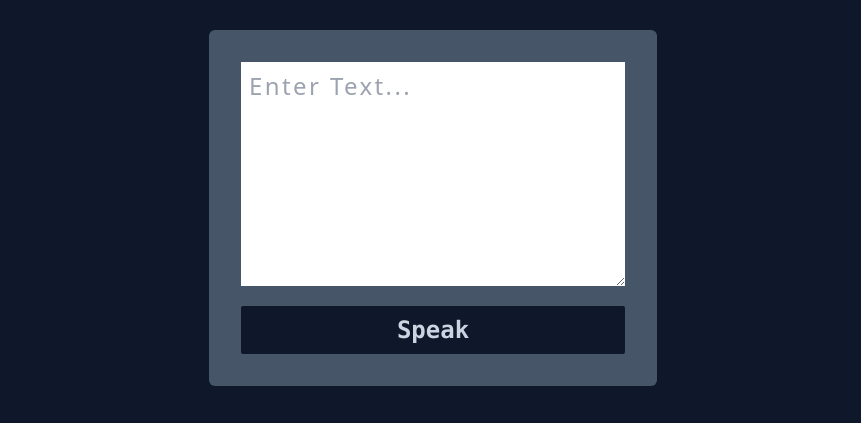
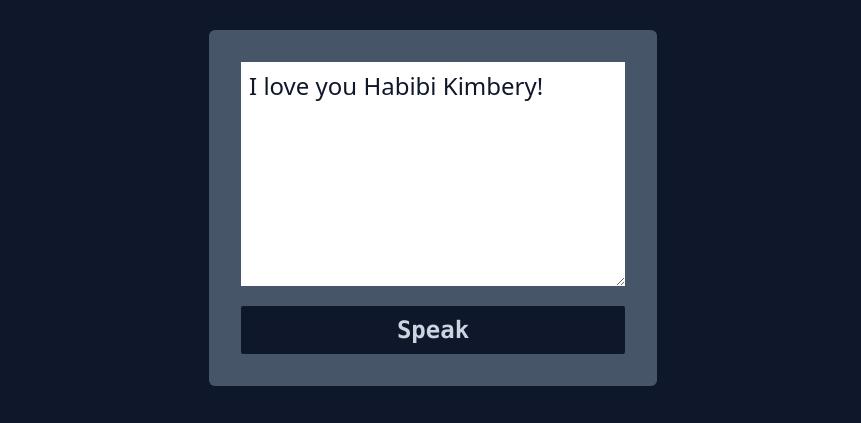
Before and after one commit to JCJ02/Text-to-Speech, a website: page index.html in a window 1280 px wide. Shown: the part 148-571 px from the top of the page, without its empty margins (207-1068 px from the left). Drawn offline with Linux system fonts and the light colour scheme.

Commit message:
Second Commit

```diff
--- a/index.html
+++ b/index.html
@@ -41,7 +41,7 @@
 
         <!--Text to Speech Form-->
         <div class="bg-slate-600 flex flex-col justify-center items-center gap-5 p-8 rounded-md">
-            <textarea id="textArea" class="w-60 h-32 text-1xl text-slate-900 p-2 font-sans placeholder:tracking-widest md:w-80 md:h-48 md:text-2xl lg:w-96 lg:h-56" placeholder="Enter Text..."></textarea>
+            <textarea id="textArea" class="w-60 h-32 text-1xl text-slate-900 p-2 font-sans placeholder:tracking-widest md:w-80 md:h-48 md:text-2xl lg:w-96 lg:h-56" placeholder="Enter Text...">I love you Habibi Kimbery!</textarea>
             <button id="speakButton" type="button" class="bg-slate-900 text-1xl text-slate-300 font-mono font-semibold w-60 py-2 rounded-sm border-none cursor-pointer hover:bg-slate-400 hover:text-slate-900 hover:duration-300 md:w-80 md:text-2xl lg:w-96">Speak</button>
         </div>
 
```
